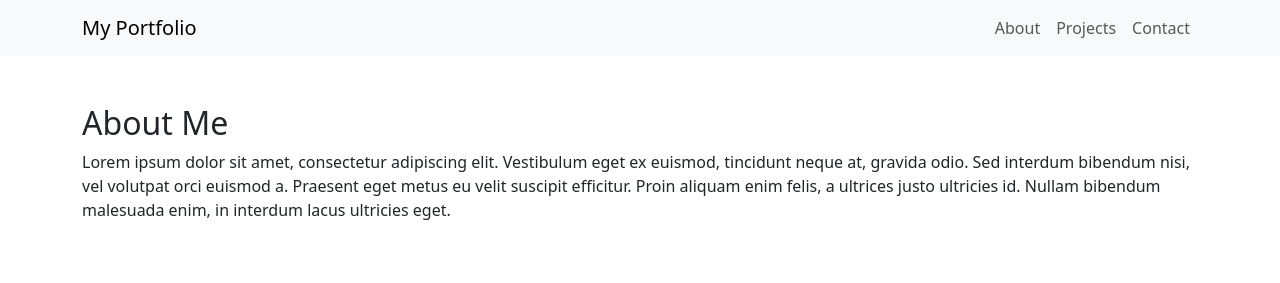
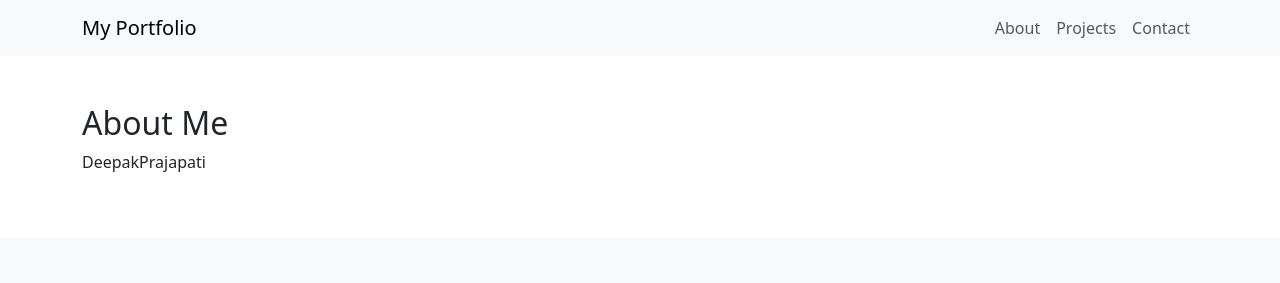
Before and after one commit to Deepak7899/DarkShadow, a plain HTML site: page index.html in a window 1280 px wide. Shown: the top 283 px of the page. Drawn offline with nearby package versions, Linux system fonts and the light colour scheme.

Commit message:
name added

```diff
--- a/index.html
+++ b/index.html
@@ -39,7 +39,7 @@
   <section id="about" class="py-5">
     <div class="container">
       <h2>About Me</h2>
-      <p>Lorem ipsum dolor sit amet, consectetur adipiscing elit. Vestibulum eget ex euismod, tincidunt neque at, gravida odio. Sed interdum bibendum nisi, vel volutpat orci euismod a. Praesent eget metus eu velit suscipit efficitur. Proin aliquam enim felis, a ultrices justo ultricies id. Nullam bibendum malesuada enim, in interdum lacus ultricies eget.</p>
+      <p>DeepakPrajapati</p>
     </div>
   </section>
 
```
